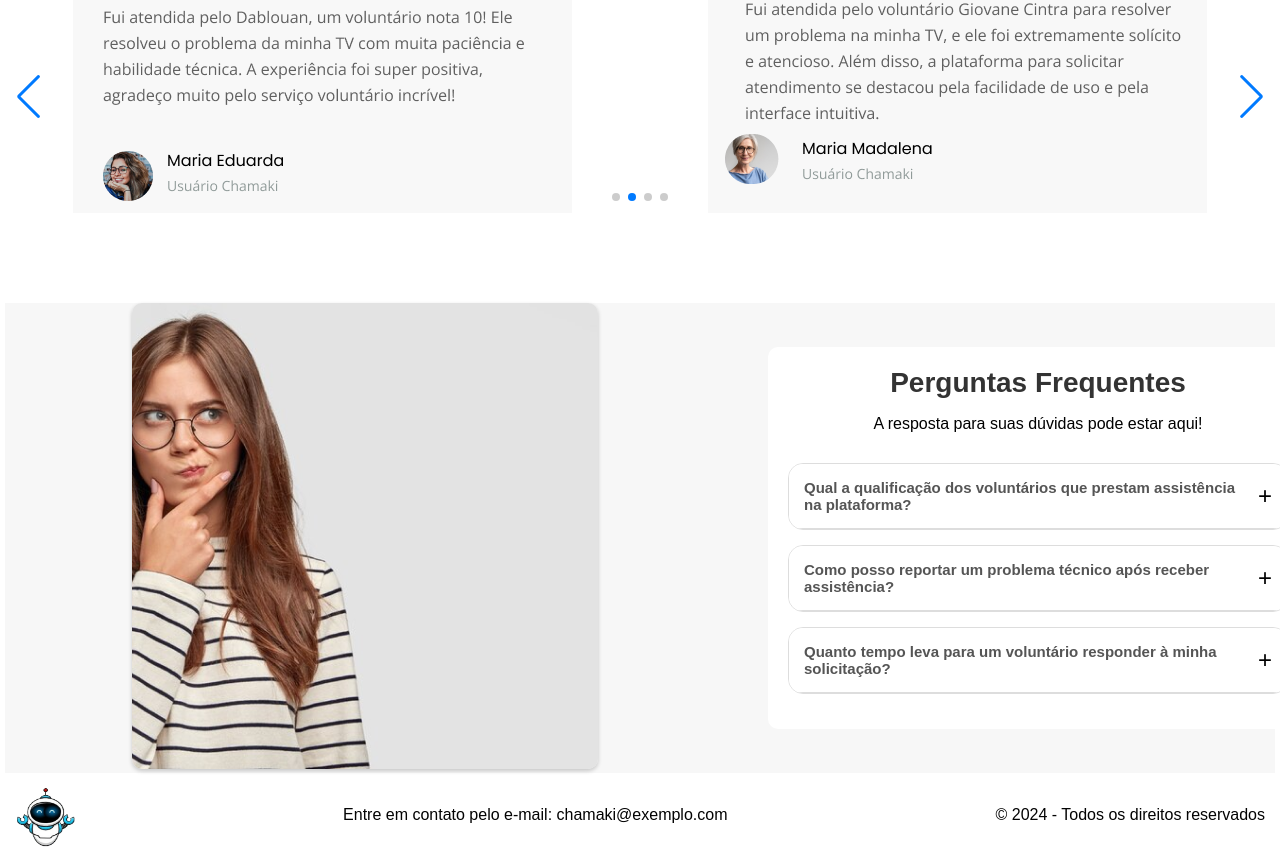
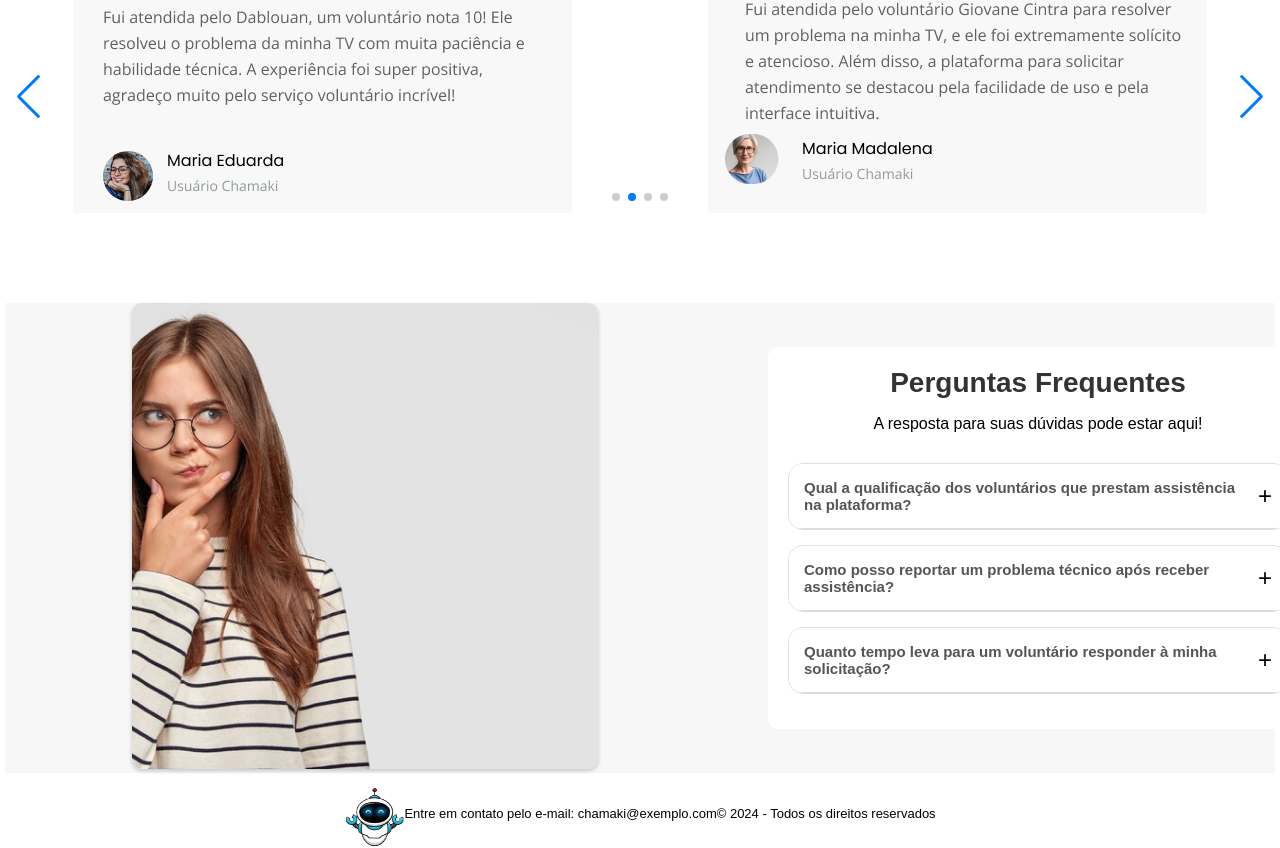
Before and after one commit to Anafcamargo/ProjetoIntegrador, a React (Create React App) app: page / in a window 1280 px wide. Shown: the part 3653-4501 px from the top of the page. Built offline with nearby package versions, Linux system fonts and the light colour scheme.

Commit message:
ajuste do rodape e tentativa de ajuste do button top

```diff
--- a/src/estilo/estilo.css
+++ b/src/estilo/estilo.css
@@ -664,7 +664,7 @@ background-color: #013066;
 
 .Rodape {
   display: flex;
-  justify-content: space-between;
+  justify-content: center;
   align-items: center;
   height: 50px;
   padding: 0 10px;
@@ -672,6 +672,7 @@ background-color: #013066;
   text-align: center;
   border-radius: 1px;
   flex-direction: row;
+  text-align: center;
 
 
 }
@@ -684,9 +685,27 @@ footer {
 	padding: 1px 0px;
 }
 .rodapeT{
-  color: rgb(3, 3, 3);
+  color: black;
+  font-size: 13px;
+
 }
 
+.img.ig{
+width: 20px;
+height: 20px;
+}
+
+
+
+.icone-ig{
+position: absolute;
+margin-left: 80%;
+}
+
+.icone-wpp{
+position: absolute;
+margin-left: 85%;
+}
 
 
 /*---------Login-----------*/
@@ -1033,6 +1052,18 @@ input[type="submit"]:hover {
   cursor: pointer;
   /* font-size: 16px; */
 }
+
+.seta-cima-img{
+width: 50px;
+height: 50px;
+border-radius: 50px;
+}
+
+.corpo-botao-topo{
+background-color: white;
+}
+
+
 /*--------Faça cadastro --------*/
 
 /* Container que engloba as imagens */
```
